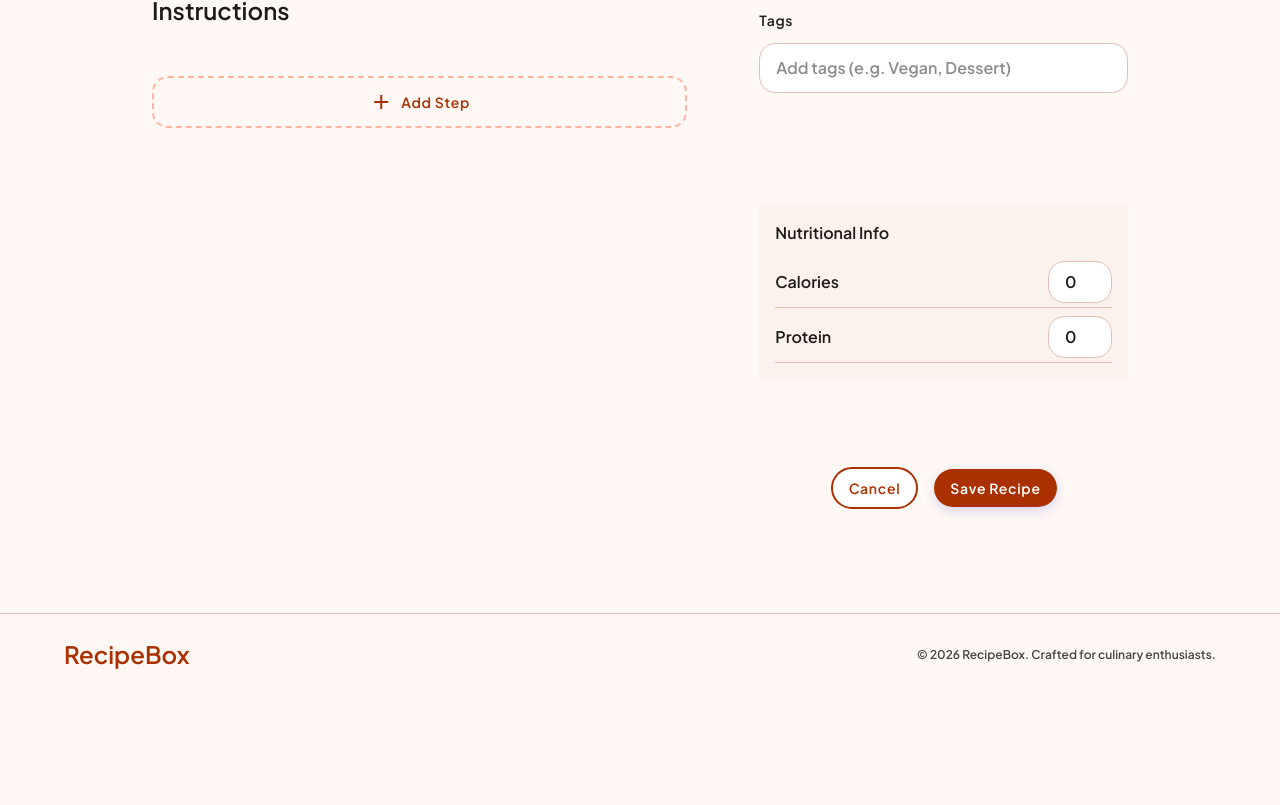
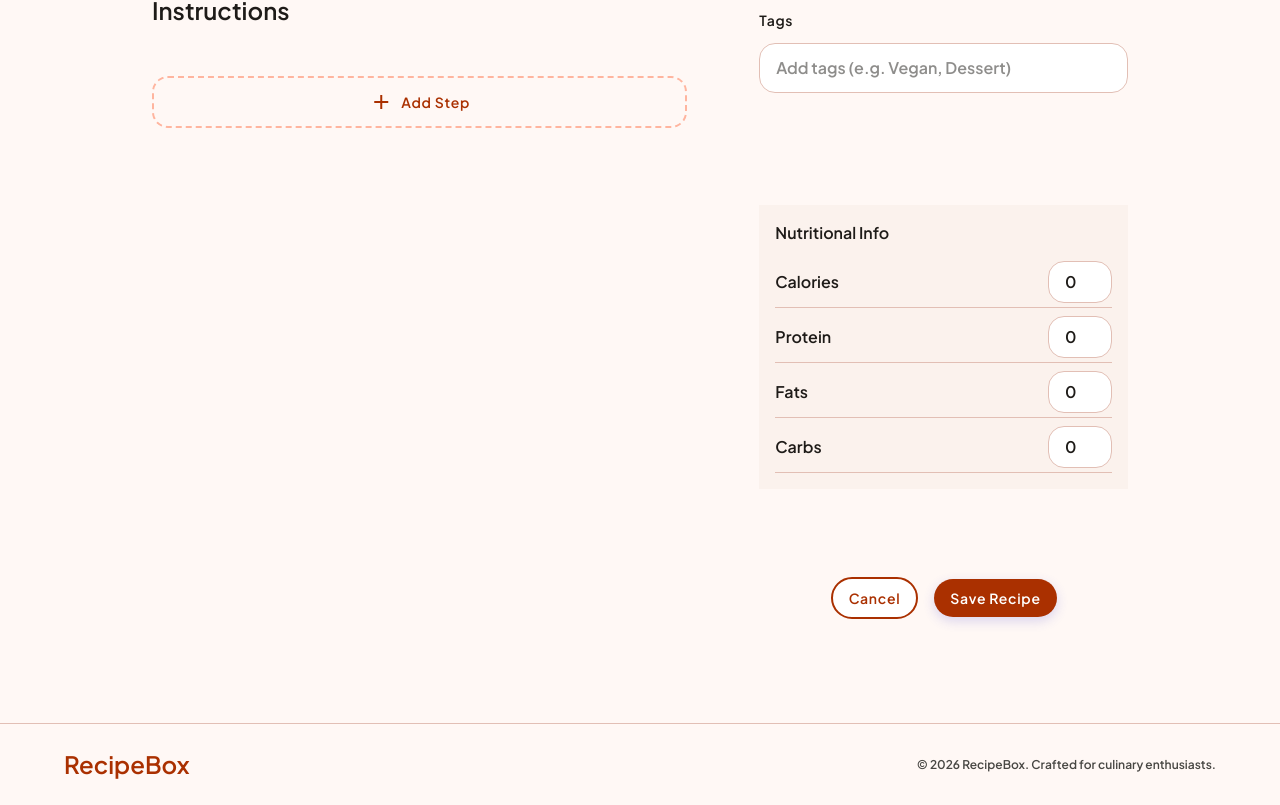
Before and after one commit to Shivam-Gaikwad377/RecipeBox, a Next.js app: page /recipe in a window 1280 px wide. Shown: the part 808-1613 px from the top of the page. Before the commit the page ends 1503 px from the top, so only its background shows below. Built offline with nearby package versions, Linux system fonts and the light colour scheme.

Commit message:
feat(recipe): enhance AddRecipe component with additional nutritional fields and validation, update recipe schema to make difficulty optional

```diff
--- a/src/app/api/recipe/route.ts
+++ b/src/app/api/recipe/route.ts
@@ -11,12 +11,7 @@ export async function POST(request: Request) {
   try {
     const session = await getServerSession(authOptions);
     const userId = session?.user?._id;
-    if (!isValidObjectId(userId)) {
-      return NextResponse.json<ApiResponse>(
-        { success: false, message: "Invalid user ID" },
-        { status: 400 }
-      );
-    }
+
     if (!userId) {
       return NextResponse.json<ApiResponse>(
         { success: false, message: "You must be logged in to create a recipe" },
@@ -33,7 +28,7 @@ export async function POST(request: Request) {
         .join(", ");
       return NextResponse.json<ApiResponse>(
         { success: false, message: `Validation failed: ${errorMessages}` },
-        { status: 400 }
+        { status: 403 }
       );
     }
 
--- a/src/components/PrimaryButton.tsx
+++ b/src/components/PrimaryButton.tsx
@@ -4,19 +4,20 @@ type FontSize = "small" | "medium" | "large";
 
 type PrimaryButtonProps = {
     label: string | React.ReactNode;
-    onClick: () => void;
+    onClick?: () => void;
     disabled?: boolean;
     icon?: string | null;
     fontSize: FontSize
+    type?: "button" | "submit" | "reset"
 };
 const SIZE_CLASSES: Record<FontSize, string> = {
     small: "text-label-sm py-1 md:text-label-sm md:py-1",
     medium: "text-label-sm py-1 md:text-label-md md:py-3",
     large: "text-label-sm py-1 md:text-label-lg md:py-3",
 };
-const PrimaryButton = ({ label, onClick, disabled, icon, fontSize = "medium" }: PrimaryButtonProps) => {
+const PrimaryButton = ({ label, onClick, disabled, icon, fontSize = "medium", type = "button" }: PrimaryButtonProps) => {
     return (
-        <button onClick={onClick} disabled={disabled} type="button" className={`w-auto cursor-pointer flex items-center justify-center hover:scale-102 active:scale-98 transition-all text-label-sm py-1 duration-100 bg-primary text-on-primary ${SIZE_CLASSES[fontSize]}  rounded-full  px-4 hover:bg-surface-tint  shadow-[0_4px_12px_rgba(70,72,212,0.2)]`}>
+        <button onClick={onClick} disabled={disabled} type={type} className={`w-auto cursor-pointer flex items-center justify-center hover:scale-102 active:scale-98 transition-all text-label-sm py-1 duration-100 bg-primary text-on-primary ${SIZE_CLASSES[fontSize]}  rounded-full  px-4 hover:bg-surface-tint  shadow-[0_4px_12px_rgba(70,72,212,0.2)]`}>
             {icon && <span className="hidden! md:inline-flex!  material-symbols-outlined mr-2">{icon}</span>}
             {label}
         </button>
--- a/src/components/shell/AddRecipe.tsx
+++ b/src/components/shell/AddRecipe.tsx
@@ -1,7 +1,7 @@
 "use client"
 
 import React, { useState, useEffect } from "react"
-import { useForm, useFieldArray, type SubmitHandler } from "react-hook-form"
+import { useForm, useFieldArray, type SubmitHandler, FieldErrors } from "react-hook-form"
 import { zodResolver } from "@hookform/resolvers/zod"
 import PrimaryButton from "@/components/PrimaryButton"
 import SecondaryButton from "@/components/SecondaryButton"
@@ -33,7 +33,8 @@ const AddRecipe = () => {
             cookTime: 0,
             servings: 4,
             tags: [],
-            nutritionalInfo: { calories: 0, protein: 0 },
+            nutritionalInfo: { calories: 0, protein: 0, fat: 0, carbs: 0 },
+            difficulty: "Easy",
         },
     })
 
@@ -75,19 +76,21 @@ const AddRecipe = () => {
     }
 
     const onSubmit: SubmitHandler<Recipe> = async (data: Recipe) => {
-        try{
-            const response = await axios.post("/api/recipes", data)
+        try {
+            const response = await axios.post("/api/recipe", data)
             if (response.status === 200) {
                 toast.success("Recipe added successfully!")
             }
 
-        }catch(error: any){
+        } catch (error: any) {
             toast.error(`Failed to add recipe: ${error.message}`)
         }
     }
-
+    const onInvalid = (errors: FieldErrors<Recipe>) => {
+    console.error("Validation failed:", errors)
+}
     return (
-        <form  noValidate>
+        <form noValidate onSubmit={handleSubmit(onSubmit, onInvalid)}>
             <main className="max-w-7xl mx-auto px-margin-desktop py-md">
                 <div className="mb-lg">
                     <h1 className="font-display-lg text-display-lg text-on-surface">Add Recipe</h1>
@@ -167,7 +170,7 @@ const AddRecipe = () => {
                                             <p className="mt-2 font-label-sm text-label-sm text-error">
                                                 {errors.ingredients[index]?.quantity?.message}
                                             </p>
-                                        )   }
+                                        )}
                                         <select className="form-input-text w-32" {...register(`ingredients.${index}.unit`)}>
                                             <option value="cups">Cups</option>
                                             <option value="tbsp">Tbsp</option>
@@ -270,7 +273,11 @@ const AddRecipe = () => {
                                                 {...register("prepTime", { valueAsNumber: true })}
                                             />
                                             <span className="font-body-md text-body-md">min</span>
-
+                                            {errors.prepTime && (
+                                                <p className="mt-2 font-label-sm text-label-sm text-error">
+                                                    {errors.prepTime.message}
+                                                </p>
+                                            )}
                                         </div>
                                     </div>
                                     <div className="bg-surface-container-low p-3 rounded-lg">
@@ -282,6 +289,11 @@ const AddRecipe = () => {
                                                 {...register("cookTime", { valueAsNumber: true })}
                                             />
                                             <span className="font-body-md text-body-md">min</span>
+                                            {errors.cookTime && (
+                                                <p className="mt-2 font-label-sm text-label-sm text-error">
+                                                    {errors.cookTime.message}
+                                                </p>
+                                            )}
                                         </div>
                                     </div>
                                     <div className="bg-surface-container-low p-3 rounded-lg col-span-2">
@@ -331,6 +343,7 @@ const AddRecipe = () => {
                                             {tag}
                                             <span className="material-symbols-outlined text-[14px]">close</span>
                                         </span>
+
                                     ))}
                                 </div>
                             </section>
@@ -354,6 +367,21 @@ const AddRecipe = () => {
                                                 type="number"
                                                 {...register("nutritionalInfo.protein", { valueAsNumber: true })}
                                             />
+                                        </div><div className="flex justify-between border-b items-center border-outline-variant pb-1">
+                                            <span>Fats</span>
+                                            <input
+                                                className="form-input-text w-16 py-2!"
+                                                type="number"
+                                                {...register("nutritionalInfo.fat", { valueAsNumber: true })}
+                                            />
+                                        </div>
+                                        <div className="flex justify-between border-b items-center border-outline-variant pb-1">
+                                            <span>Carbs</span>
+                                            <input
+                                                className="form-input-text w-16 py-2!"
+                                                type="number"
+                                                {...register("nutritionalInfo.carbs", { valueAsNumber: true })}
+                                            />
                                         </div>
                                     </div>
                                 </div>
@@ -365,7 +393,7 @@ const AddRecipe = () => {
                                     label={isSubmitting ? "Saving..." : "Save Recipe"}
                                     icon=""
                                     fontSize="medium"
-                                    onClick={handleSubmit(onSubmit)}
+                                    type="submit"
                                     disabled={isSubmitting}
                                 />
                             </div>
--- a/src/schemas/recipe.schema.ts
+++ b/src/schemas/recipe.schema.ts
@@ -41,7 +41,7 @@ export const recipeSchema = z.object({
     servings: z.number().min(1, "Servings must be at least 1"),
     difficulty: z.enum(["Easy", "Medium", "Hard"], {
         message: "Difficulty must be one of 'Easy', 'Medium', or 'Hard'",
-    }),
+    }).optional(),
     tags: z.array(z.string().trim().max(30, "Tag cannot exceed 30 characters"))
         .max(20, "Cannot exceed 20 tags")
         .optional(),
```
Also changed, not shown: src/schemas/updateRecipe.schema.ts (added).
